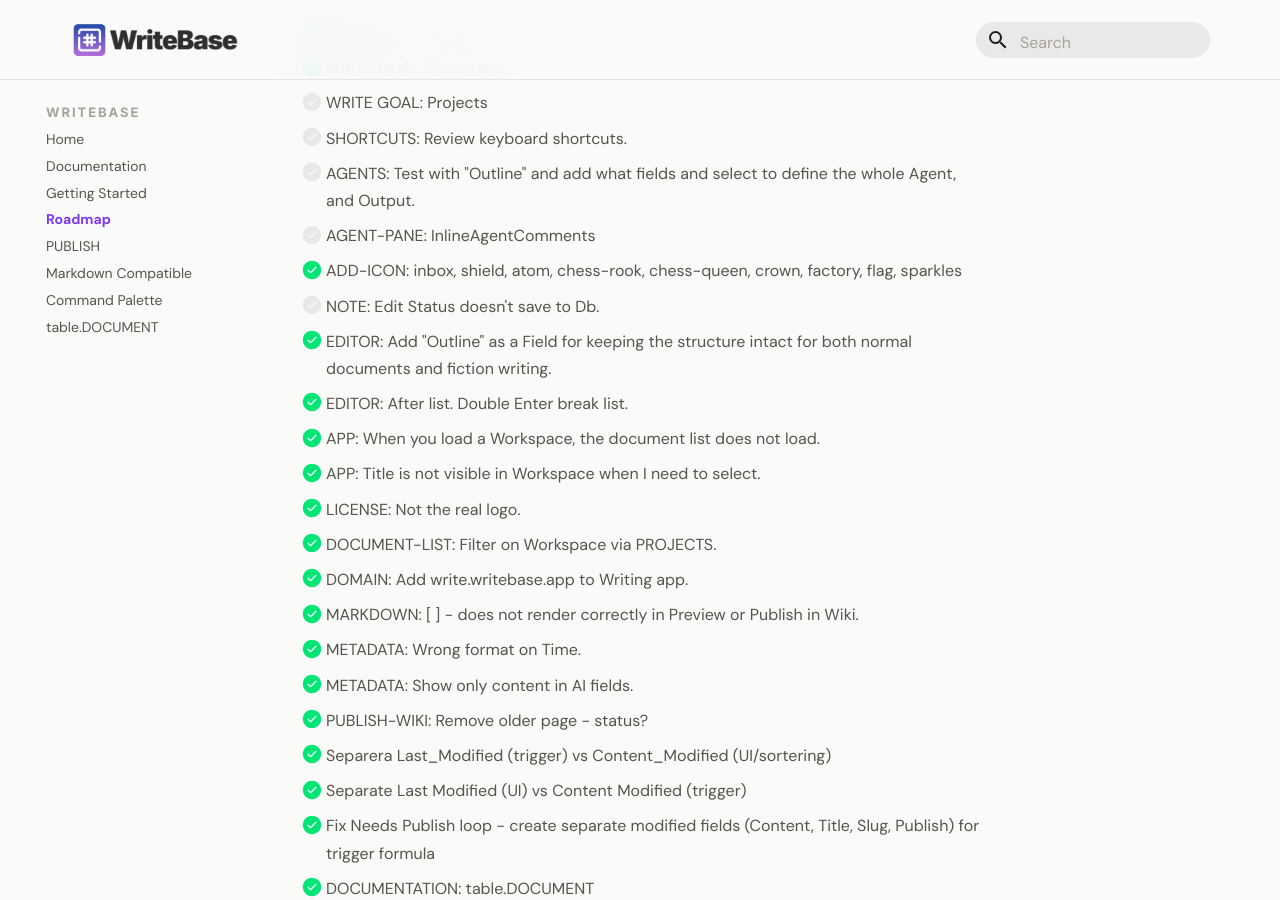
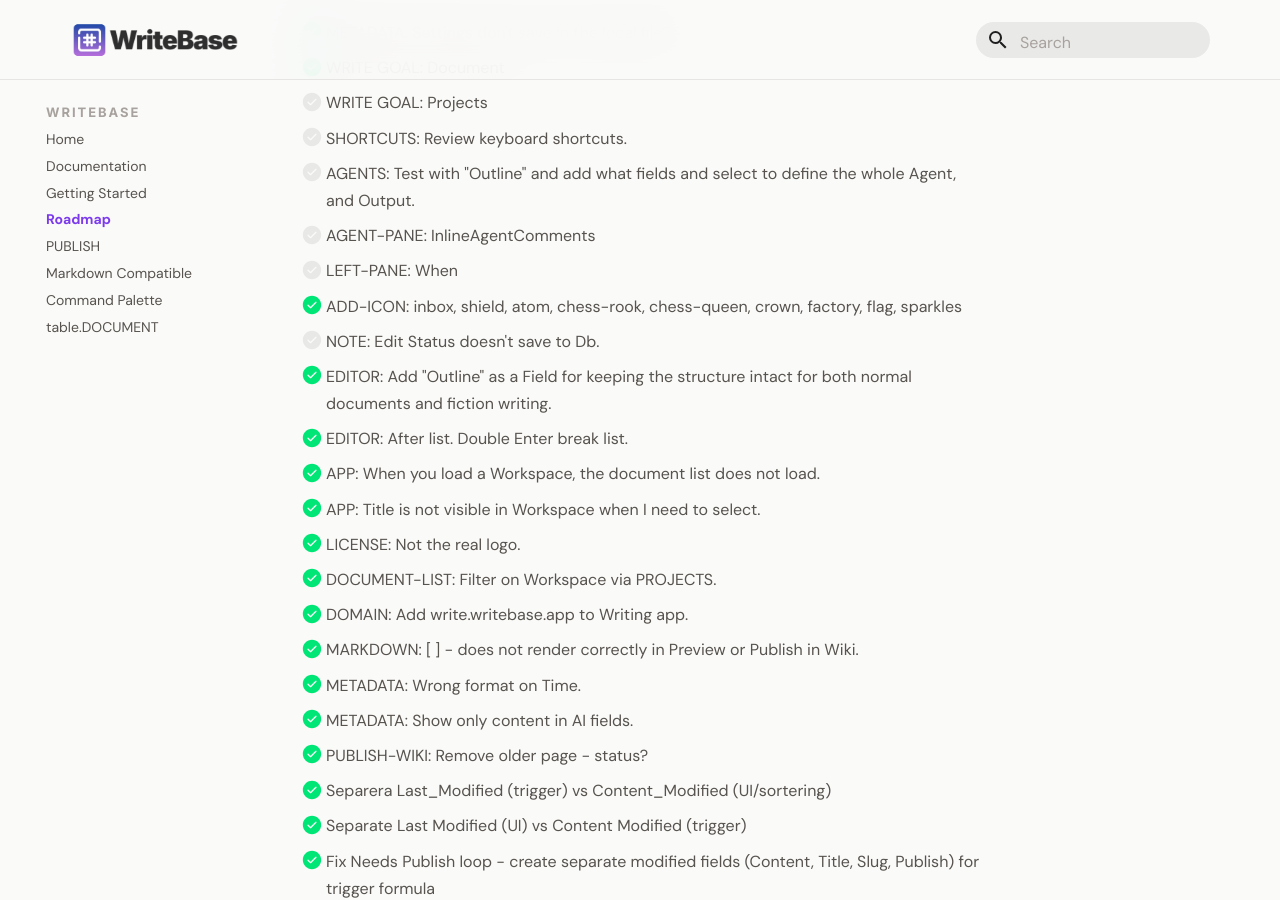
Before and after one commit to larssonhthomas-afk/writebase-docs, an MkDocs documentation site: the page built from docs/009-roadmap.md, in a window 1280 px wide and 900 px high, scrolled down 950 px. Built offline with MkDocs 1.6.1 and Material for MkDocs 9.7.7, drawn with Linux system fonts in a browser that asks for light colours; some web fonts are replaced.

Commit message:
Update 009-roadmap.md

```diff
--- a/docs/009-roadmap.md
+++ b/docs/009-roadmap.md
@@ -42,6 +42,7 @@ This Backlog has a priority 1-3.
 - [ ] SHORTCUTS: Review keyboard shortcuts.
 - [ ] AGENTS: Test with "Outline" and add what fields and select to define the whole Agent, and Output.
 - [ ] AGENT-PANE: InlineAgentComments
+- [ ] LEFT-PANE: When
 - [x] ADD-ICON: inbox, shield, atom, chess-rook, chess-queen, crown, factory, flag, sparkles
 - [ ] NOTE: Edit Status doesn't save to Db.
 
```
